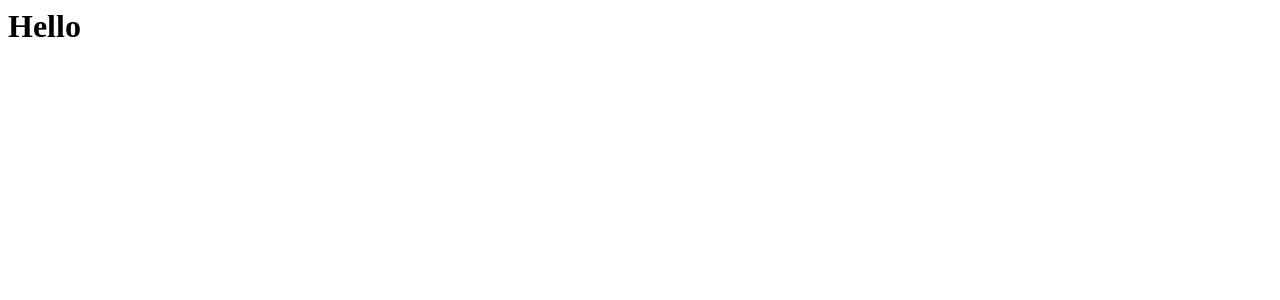
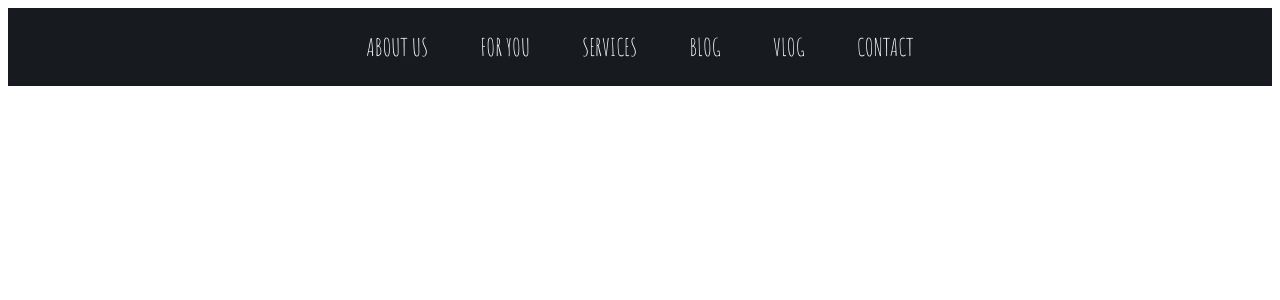
Before and after one commit to servetisikli/react-tour-project, a React (Create React App) app: page / in a window 1280 px wide. Shown: the top 300 px of the page. Built offline with nearby package versions, Linux system fonts and the light colour scheme.

Commit message:
components added

```diff
--- a/src/App.js
+++ b/src/App.js
@@ -1,10 +1,11 @@
 import React from "react";
 import "./App.css";
+import Navbar from "./components/navbar/Navbar";
 
 export default function App() {
   return (
-    <div>
-      <h1>Hello</h1>
+    <div className="App">
+      <Navbar/>
     </div>
   );
 }
--- a/src/components/navbar/Navbar.css
+++ b/src/components/navbar/Navbar.css
@@ -0,0 +1,21 @@
+  @import url('https://fonts.googleapis.com/css2?family=Amatic+SC&display=swap');
+
+
+.navbar {
+    background-color: #171b20;
+    display: flex;
+    justify-content: center;
+}
+
+.navbar a {
+    color: white;
+    padding: 24px 26px;
+    text-decoration: none;
+    font-size: 24px;
+    font-family: 'Amatic SC', cursive;
+}
+
+.navbar a:hover {
+    background-color: #ace0f9;
+    color: black;
+}
--- a/src/index.css
+++ b/src/index.css
@@ -0,0 +1,13 @@
+body {
+  margin: 0;
+  font-family: -apple-system, BlinkMacSystemFont, 'Segoe UI', 'Roboto', 'Oxygen',
+    'Ubuntu', 'Cantarell', 'Fira Sans', 'Droid Sans', 'Helvetica Neue',
+    sans-serif;
+  -webkit-font-smoothing: antialiased;
+  -moz-osx-font-smoothing: grayscale;
+}
+
+code {
+  font-family: source-code-pro, Menlo, Monaco, Consolas, 'Courier New',
+    monospace;
+}
```
